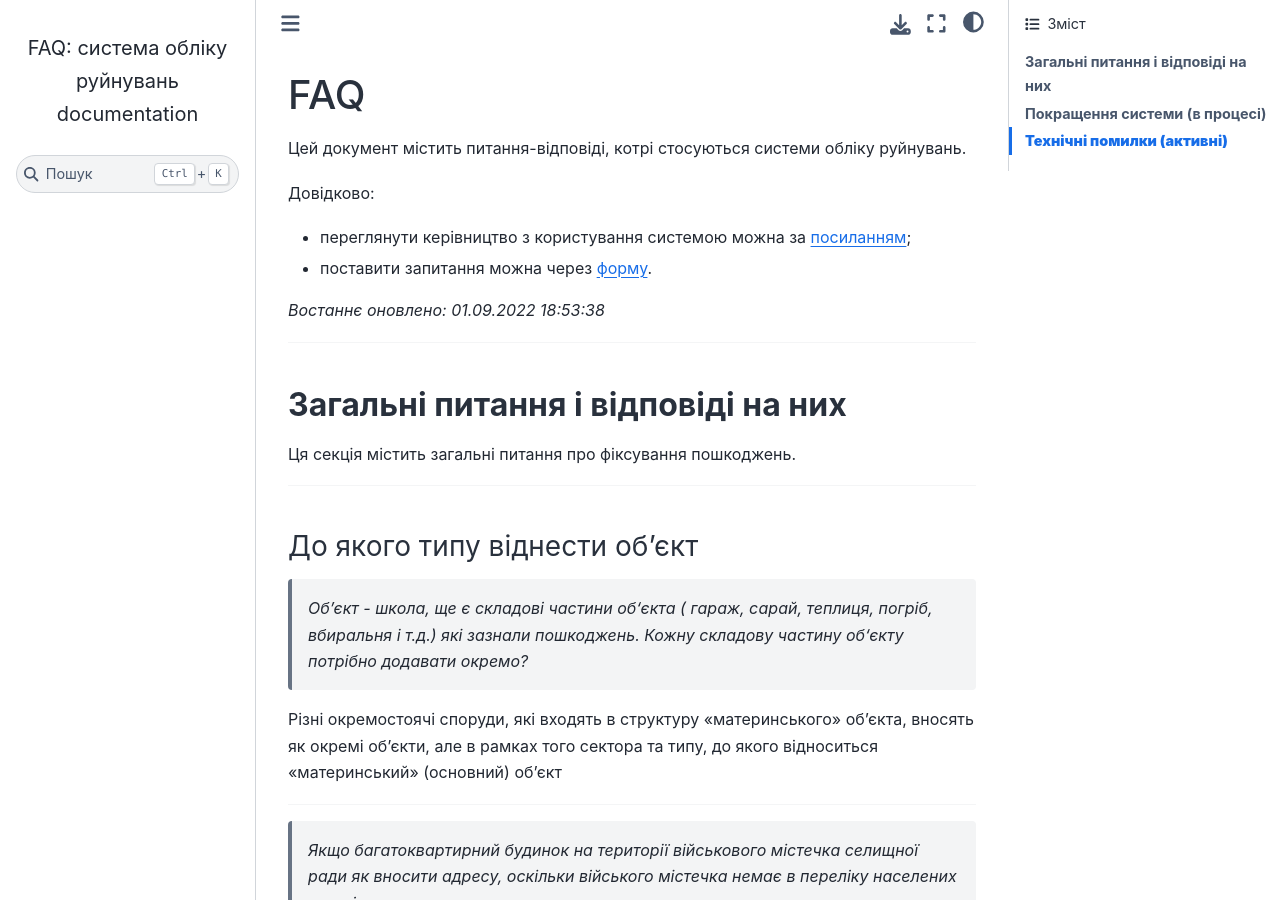
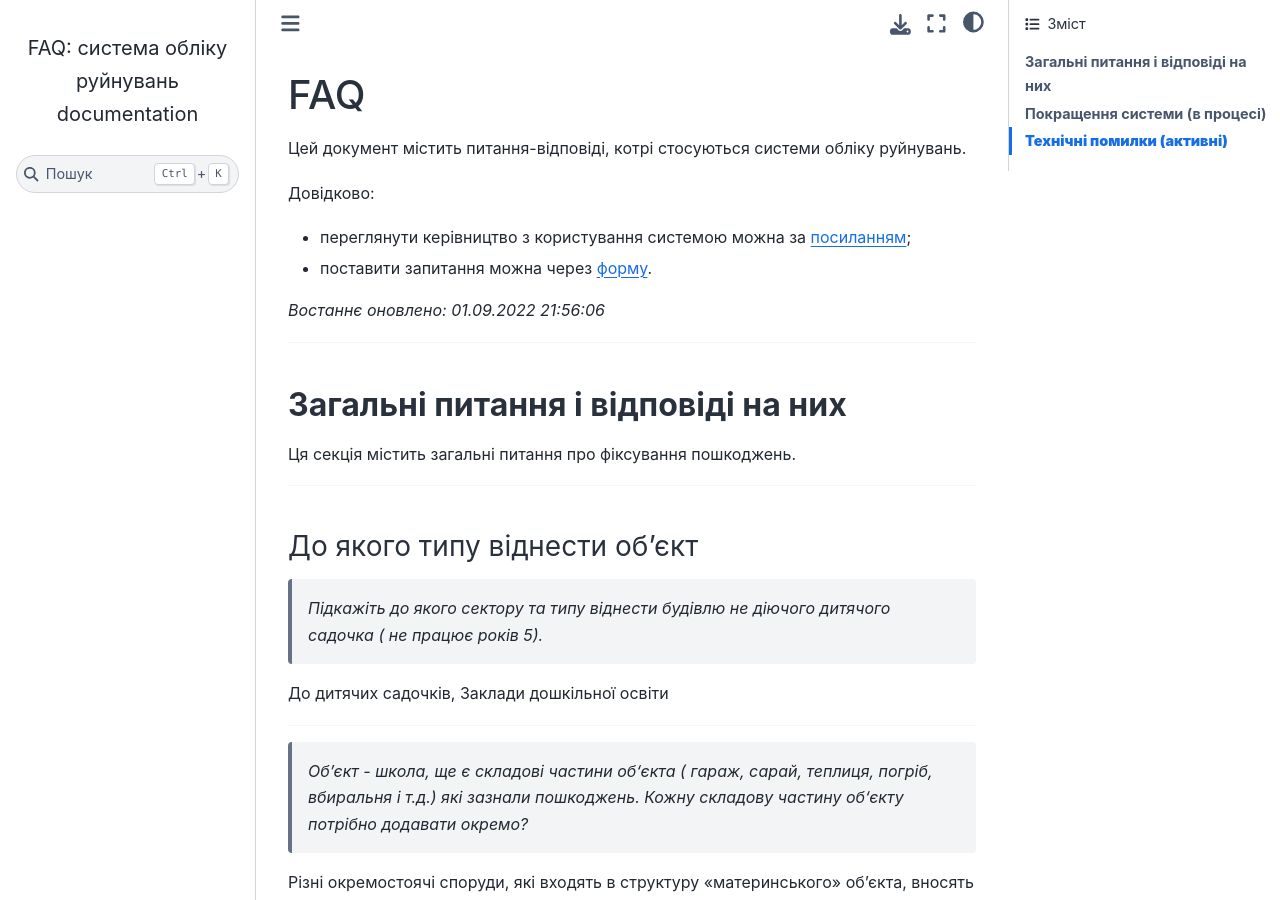
Before and after one commit to hp0404/docs.rebuild, a Sphinx documentation site: the page built from docs/source/index.md, in a window 1280 px wide and 900 px high. Built offline with Sphinx 7.4.7 and the Sphinx Book theme 1.1.4, drawn with Linux system fonts in a browser that asks for light colours.

Commit message:
Updated docs

```diff
--- a/docs/source/index.md
+++ b/docs/source/index.md
@@ -6,7 +6,7 @@
 * переглянути керівництво з користування системою можна за [посиланням](https://docs.google.com/document/d/1hqHZ8R5iTV7zHfnh6B-JPdyyveOn_sPY/edit?usp=sharing&ouid=107928786623657603960&rtpof=true&sd=true);
 * поставити запитання можна через [форму](https://forms.gle/Vd8zJrTydsTgpC6p9).
 
-*Востаннє оновлено: <!-- date starts -->01.09.2022 18:53:38<!-- date ends -->*
+*Востаннє оновлено: <!-- date starts -->01.09.2022 21:56:06<!-- date ends -->*
 
 ---
 
@@ -19,6 +19,12 @@
 ### До якого типу віднести об'єкт
 
 <!-- classification starts -->
+> *Підкажіть до якого сектору та типу  віднести будівлю не діючого дитячого садочка ( не працює років 5).*
+
+До дитячих садочків, Заклади дошкільної освіти
+
+
+---
 > *Об’єкт - школа, ще є складові частини об‘єкта ( гараж, сарай, теплиця, погріб, вбиральня і т.д.) які зазнали пошкоджень. Кожну складову частину об‘єкту потрібно додавати окремо?*
 
 Різні окремостоячі споруди, які входять в структуру "материнського" об'єкта, вносять як окремі об'єкти, але в рамках того сектора та типу, до якого відноситься "материнський" (основний) об'єкт
```
